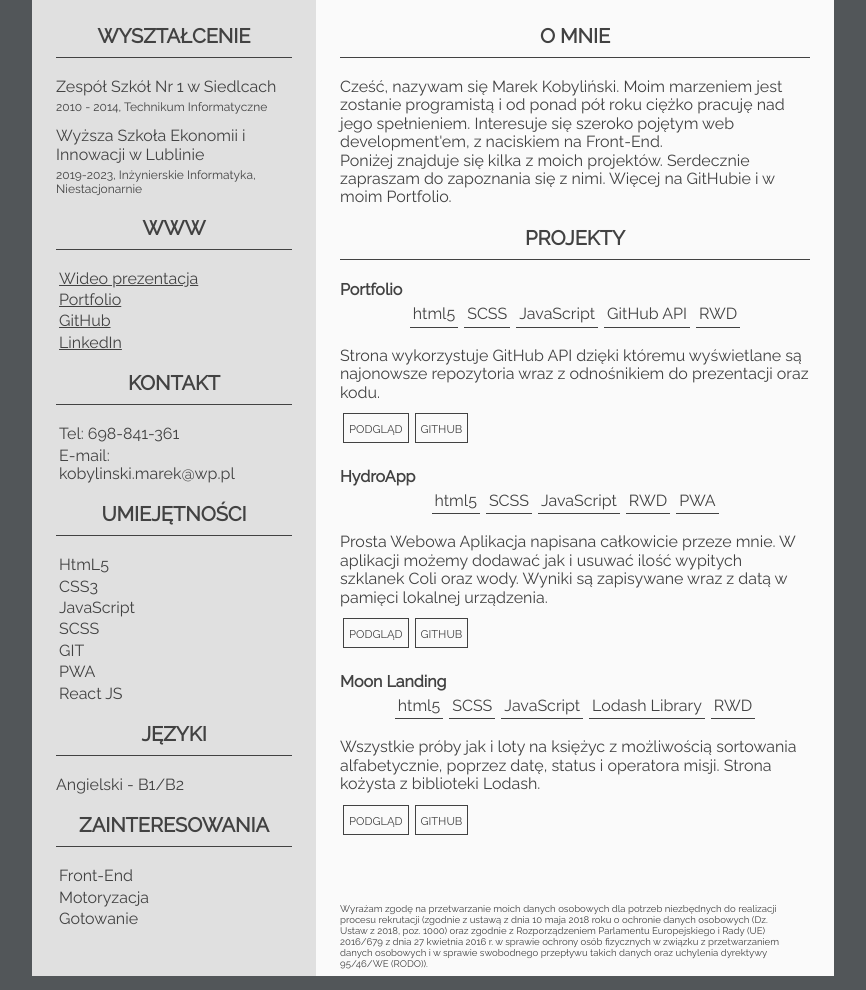
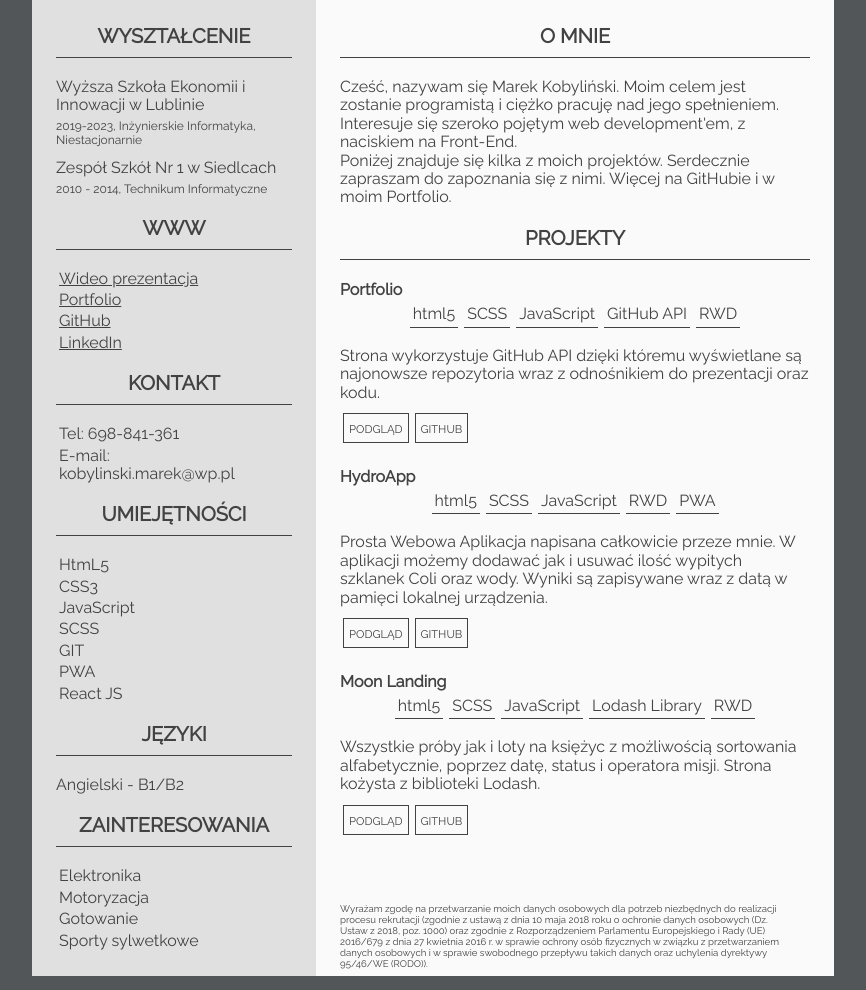
Before and after one commit to Abel1121/CuriculumVitae, a website: page src/content/index.html in a window 1280 px wide. Shown: the part 181-1171 px from the top of the page, without its empty margins (207-1073 px from the left). Drawn offline with nearby package versions, Linux system fonts and the light colour scheme; files that its build step writes are made by us from their sources.

Commit message:
feat: change order in left-column

```diff
--- a/src/content/index.html
+++ b/src/content/index.html
@@ -19,10 +19,10 @@
     <section class="left-column">
       <div class="Educaction">
         <h3>Wyształcenie</h3>
+        <p class="school">Wyższa Szkoła Ekonomii i Innowacji w Lublinie</p>
+        <p class="years"> 2019-2023, Inżynierskie Informatyka, Niestacjonarnie</p>
         <P class="school">Zespół Szkół Nr 1 w Siedlcach</p>
         <p class="years">2010 - 2014, Technikum Informatyczne</p>
-        <p class="school">Wyższa Szkoła Ekonomii i Innowacji w Lublinie</p>
-        <p class="years"> 2019-2023, Inżynierskie Informatyka, Niestacjonarnie</p>
       </div>
       <div>
         <h3>WWW</h3>
@@ -60,17 +60,17 @@
       <div class="interesting-me">
         <h3>Zainteresowania</h3>
         <ul>
-          <li>Front-End</li>
+          <li>Elektronika</li>
           <li>Motoryzacja</li>
           <li>Gotowanie</li>
+          <li>Sporty sylwetkowe</li>
         </ul>
       </div>
     </section>
     <section class="right-column">
       <div class="description">
         <h3>o mnie</h3>
-        <p class="description__first">Cześć, nazywam się Marek Kobyliński. Moim marzeniem jest zostanie programistą i od
-          ponad pół roku ciężko
+        <p class="description__first">Cześć, nazywam się Marek Kobyliński. Moim celem jest zostanie programistą i ciężko
           pracuję nad jego spełnieniem. Interesuje się szeroko pojętym web development'em, z naciskiem na Front-End.</p>
         <p class="description__second">Poniżej znajduje się kilka z moich projektów. Serdecznie zapraszam do zapoznania
           się z nimi. Więcej na
@@ -93,8 +93,10 @@
               repozytoria wraz z odnośnikiem do prezentacji oraz kodu.</p>
 
             <ul class="project-item-link">
-              <li class="project-item-link__item"><a class="project-item-link__link" href="https://abel1121.github.io/">podgląd</a></li>
-              <li class="project-item-link__item"><a class="project-item-link__link" href="https://github.com/Abel1121/Abel1121.github.io">Github</a></li>
+              <li class="project-item-link__item"><a class="project-item-link__link"
+                  href="https://abel1121.github.io/">podgląd</a></li>
+              <li class="project-item-link__item"><a class="project-item-link__link"
+                  href="https://github.com/Abel1121/Abel1121.github.io">Github</a></li>
             </ul>
           </div>
           <div>
@@ -110,8 +112,10 @@
               możemy dodawać jak i usuwać ilość wypitych szklanek Coli oraz wody. Wyniki są zapisywane wraz z datą w
               pamięci lokalnej urządzenia.</p>
             <ul class="project-item-link">
-              <li class="project-item-link__item"><a class="project-item-link__link" href="https://abel1121.github.io/HydroApp/">podgląd</a></li>
-              <li class="project-item-link__item"><a class="project-item-link__link" href="https://github.com/Abel1121/HydroApp">Github</a></li>
+              <li class="project-item-link__item"><a class="project-item-link__link"
+                  href="https://abel1121.github.io/HydroApp/">podgląd</a></li>
+              <li class="project-item-link__item"><a class="project-item-link__link"
+                  href="https://github.com/Abel1121/HydroApp">Github</a></li>
             </ul>
           </div>
           <div>
@@ -126,8 +130,10 @@
               <p class="project-item__description">Wszystkie próby jak i loty na księżyc z możliwością sortowania
                 alfabetycznie, poprzez datę, status i operatora misji. Strona kożysta z biblioteki Lodash.</p>
               <ul class="project-item-link">
-                <li class="project-item-link__item"><a class="project-item-link__link" href="https://abel1121.github.io/Lodash-moon-landing/">podgląd</a></li>
-                <li class="project-item-link__item"><a class="project-item-link__link" href="https://github.com/Abel1121/Lodash-moon-landing">Github</a></li>
+                <li class="project-item-link__item"><a class="project-item-link__link"
+                    href="https://abel1121.github.io/Lodash-moon-landing/">podgląd</a></li>
+                <li class="project-item-link__item"><a class="project-item-link__link"
+                    href="https://github.com/Abel1121/Lodash-moon-landing">Github</a></li>
               </ul>
           </div>
         </div>
```
